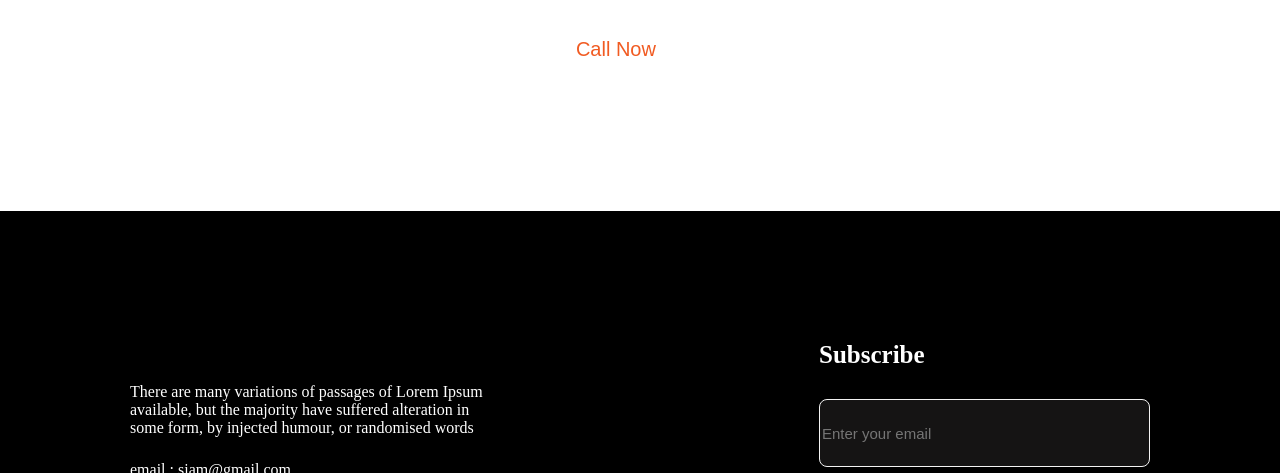
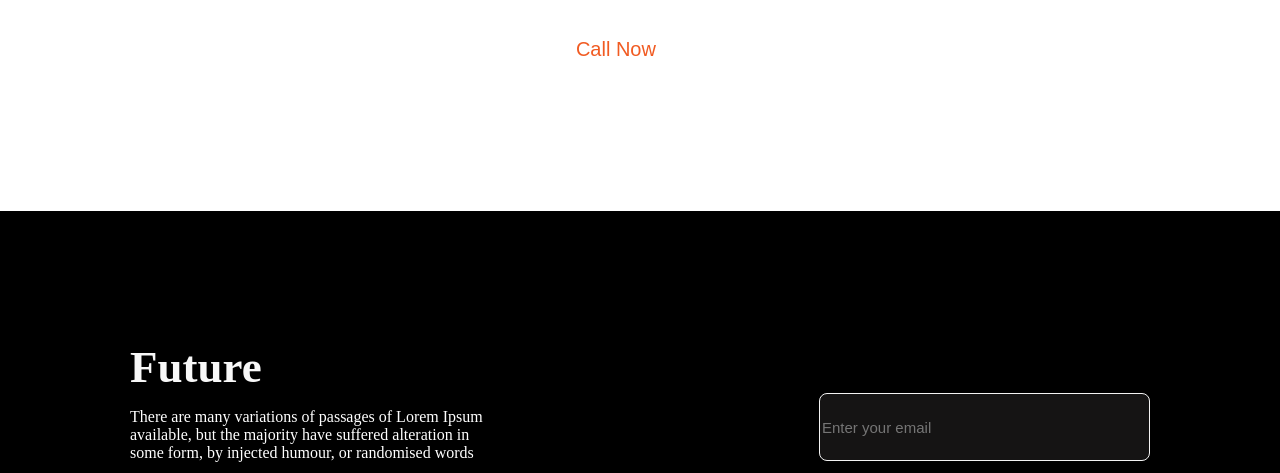
Before and after one commit to tanzimsiamm/my-new-assignment, a plain HTML site: page index.html in a window 1280 px wide. Shown: the part 2901-3374 px from the top of the page. Drawn offline with Linux system fonts and the light colour scheme.

Commit message:
first commit

```diff
--- a/index.html
+++ b/index.html
@@ -70,7 +70,7 @@
         <section class="my-activities">
             <div>
                 <div class="align-11">
-                    <h2 class="heading-4">Future</h2>
+                   <h2 class="none">Future</h2>
                     <div class="color">
                         <p class="color-1">There are many variations of passages of Lorem Ipsum available, but the
                             majority have suffered
--- a/style/first-assignment.css
+++ b/style/first-assignment.css
@@ -149,11 +149,11 @@ margin: -370px;
     top: 2275.3px;
 } */
 
-.heading-4 {
+/* .heading-6 {
     font-weight: 700;
     font-size: 45px;
     color: #FFFFFF;
-}
+} */
 
 .heading-5 {
     font-weight: 600;
@@ -215,3 +215,8 @@ margin: -370px;
 .last-css{
     gap: 15px;
 }
+.none{
+    color: #F8F8F8;
+    font-weight: 700;
+    font-size: 45px;
+}
```
